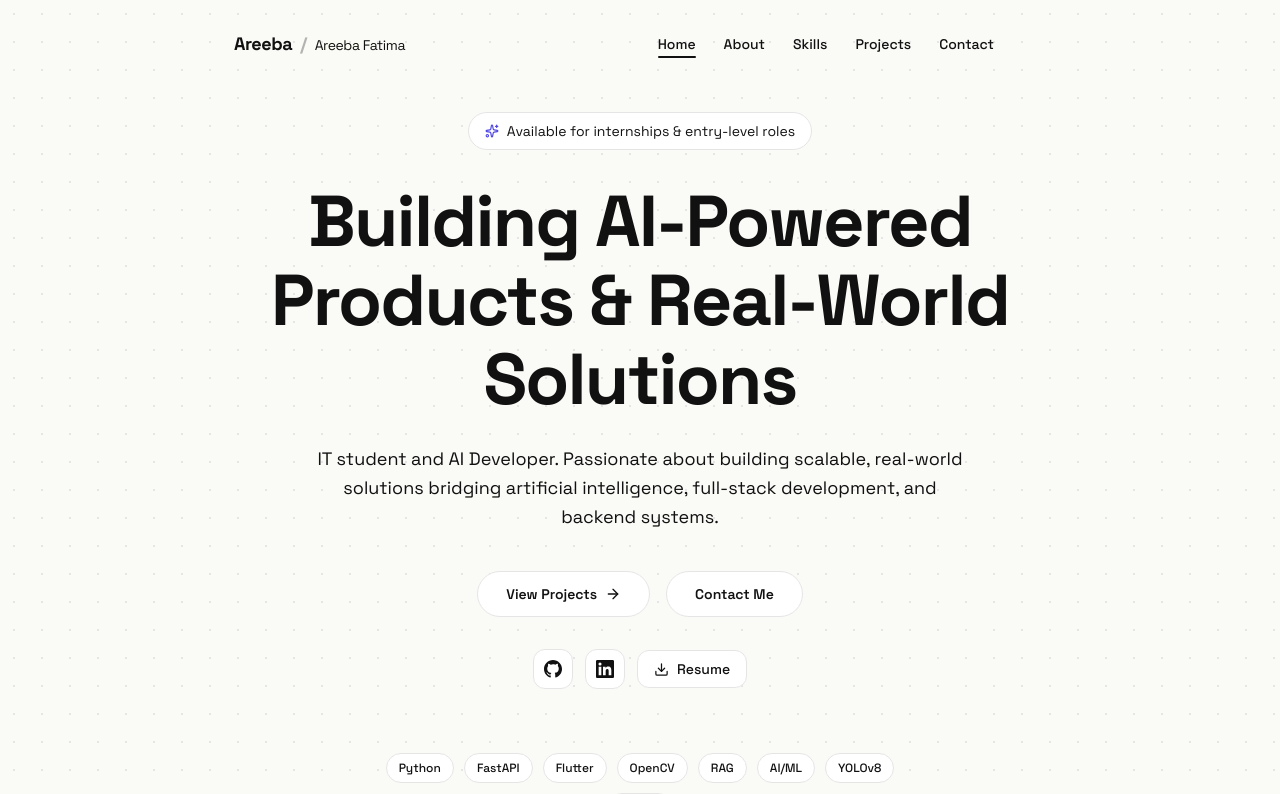
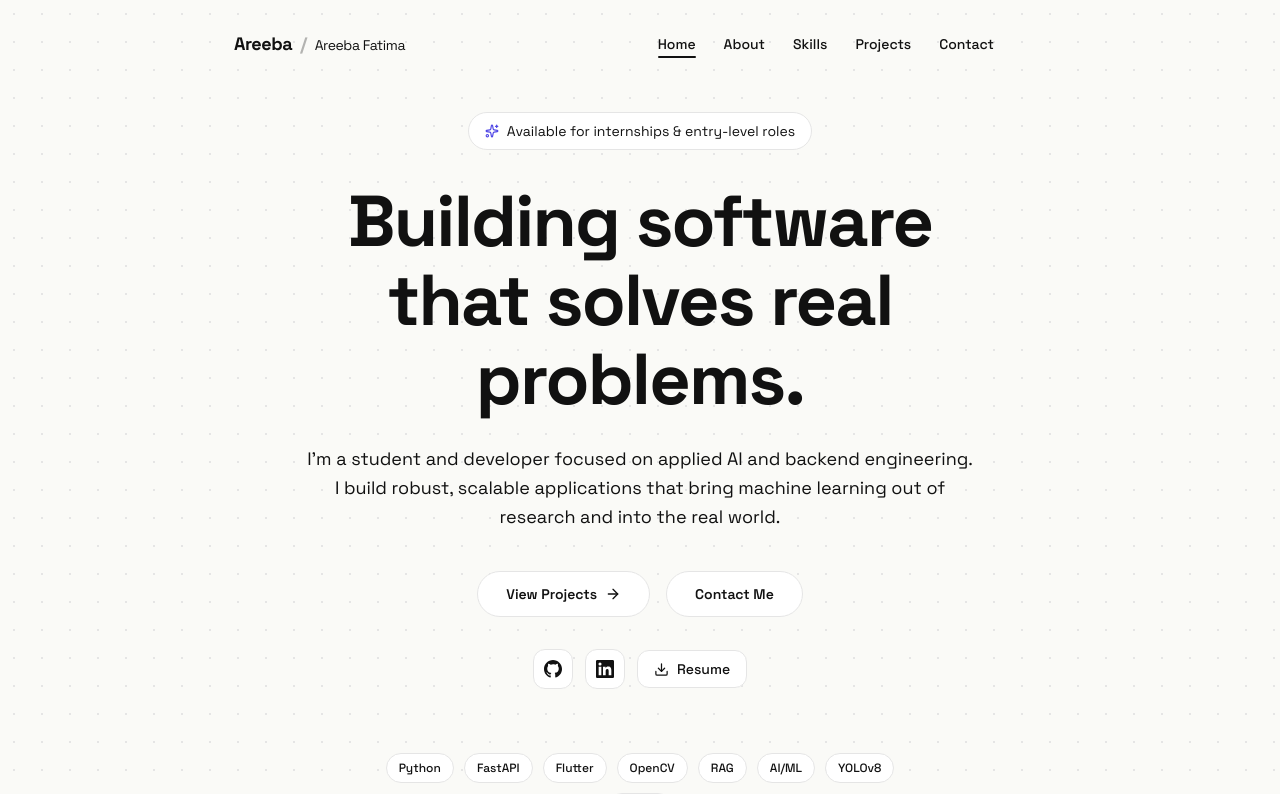
Before and after one commit to Areeebaa/portfolio, a Next.js app: page / in a window 1280 px wide. Shown: the top 794 px of the page. Built offline with nearby package versions, Linux system fonts and the light colour scheme.

Commit message:
Rewrite hero text to sound more human; fix footer github link

```diff
--- a/src/components/Footer.tsx
+++ b/src/components/Footer.tsx
@@ -3,7 +3,7 @@ import { Mail, Heart } from "lucide-react";
 import { GithubIcon, LinkedinIcon } from "@/components/SocialIcons";
 
 const LINKS = [
-  { icon: GithubIcon, label: "GitHub", href: "https://github.com/areebafatima" },
+  { icon: GithubIcon, label: "GitHub", href: "https://github.com/Areeebaa" },
   { icon: LinkedinIcon, label: "LinkedIn", href: "https://linkedin.com/in/areeba-fatima" },
   { icon: Mail, label: "Email", href: "mailto:areeeebafatima@gmail.com" },
 ];
--- a/src/components/Hero.tsx
+++ b/src/components/Hero.tsx
@@ -29,11 +29,11 @@ export default function Hero() {
         transition={{ delay: 0.2, duration: 0.6 }}
         className="text-4xl sm:text-5xl md:text-6xl lg:text-7xl font-bold leading-[1.1] tracking-tight max-w-4xl mx-auto"
       >
-        Building AI-Powered
+        Building software
         <br />
-        Products & Real-World
+        that solves real
         <br />
-        Solutions
+        problems.
       </motion.h1>
 
       {/* Sub */}
@@ -43,7 +43,7 @@ export default function Hero() {
         transition={{ delay: 0.35, duration: 0.6 }}
         className="mt-6 text-base sm:text-lg text-[var(--fg2)] max-w-2xl mx-auto leading-relaxed"
       >
-        IT student and AI Developer. Passionate about building scalable, real-world solutions bridging artificial intelligence, full-stack development, and backend systems.
+        I&apos;m a student and developer focused on applied AI and backend engineering. I build robust, scalable applications that bring machine learning out of research and into the real world.
       </motion.p>
 
       {/* CTA Buttons */}
@@ -83,7 +83,7 @@ export default function Hero() {
         className="mt-8 flex items-center gap-3"
       >
         <a
-          href="https://github.com/areebafatima"
+          href="https://github.com/Areeebaa"
           target="_blank"
           rel="noopener noreferrer"
           className="glass w-10 h-10 rounded-xl flex items-center justify-center text-[var(--fg2)] hover:text-[var(--fg)] transition-all hover:-translate-y-0.5"
```
